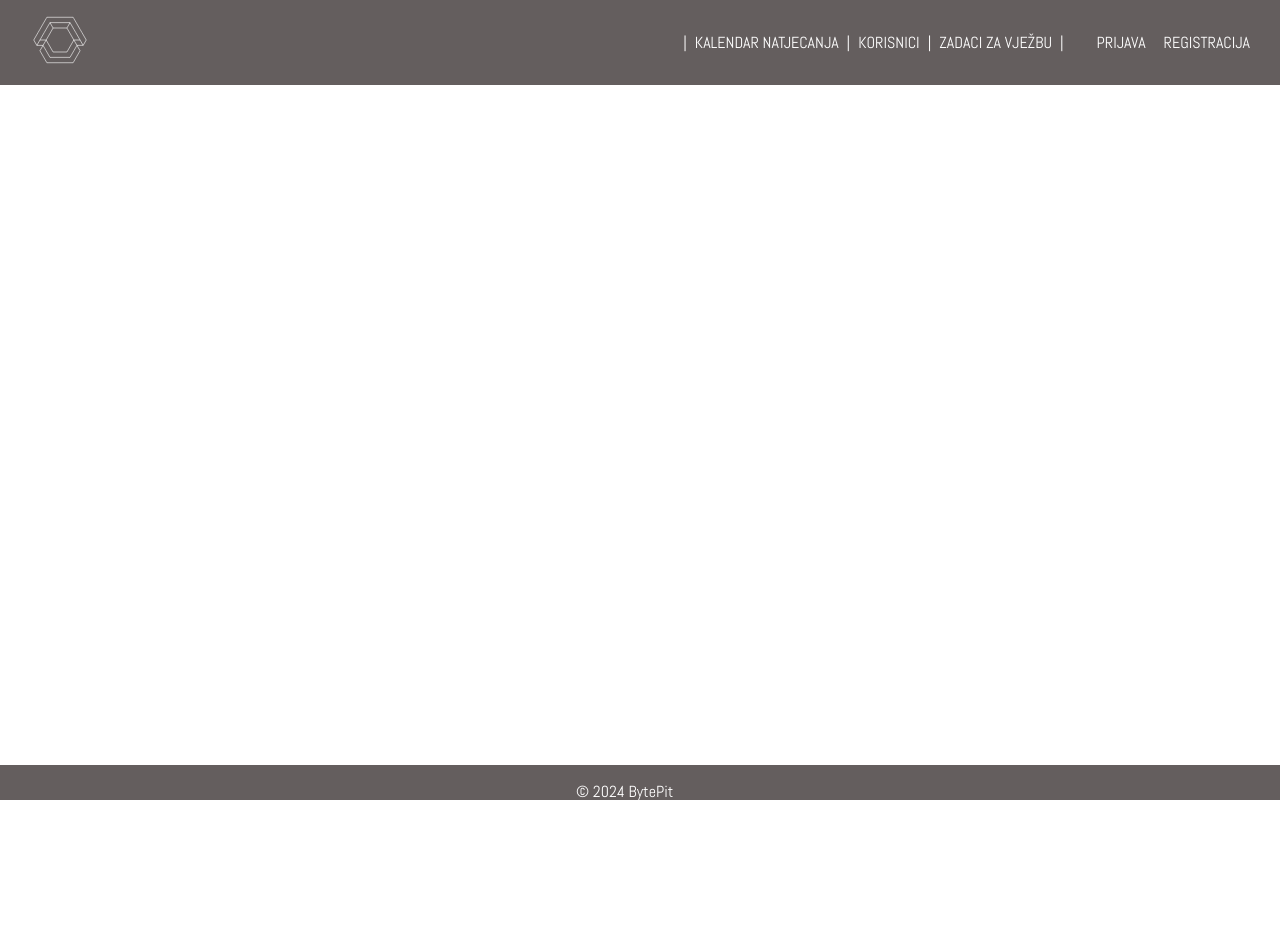
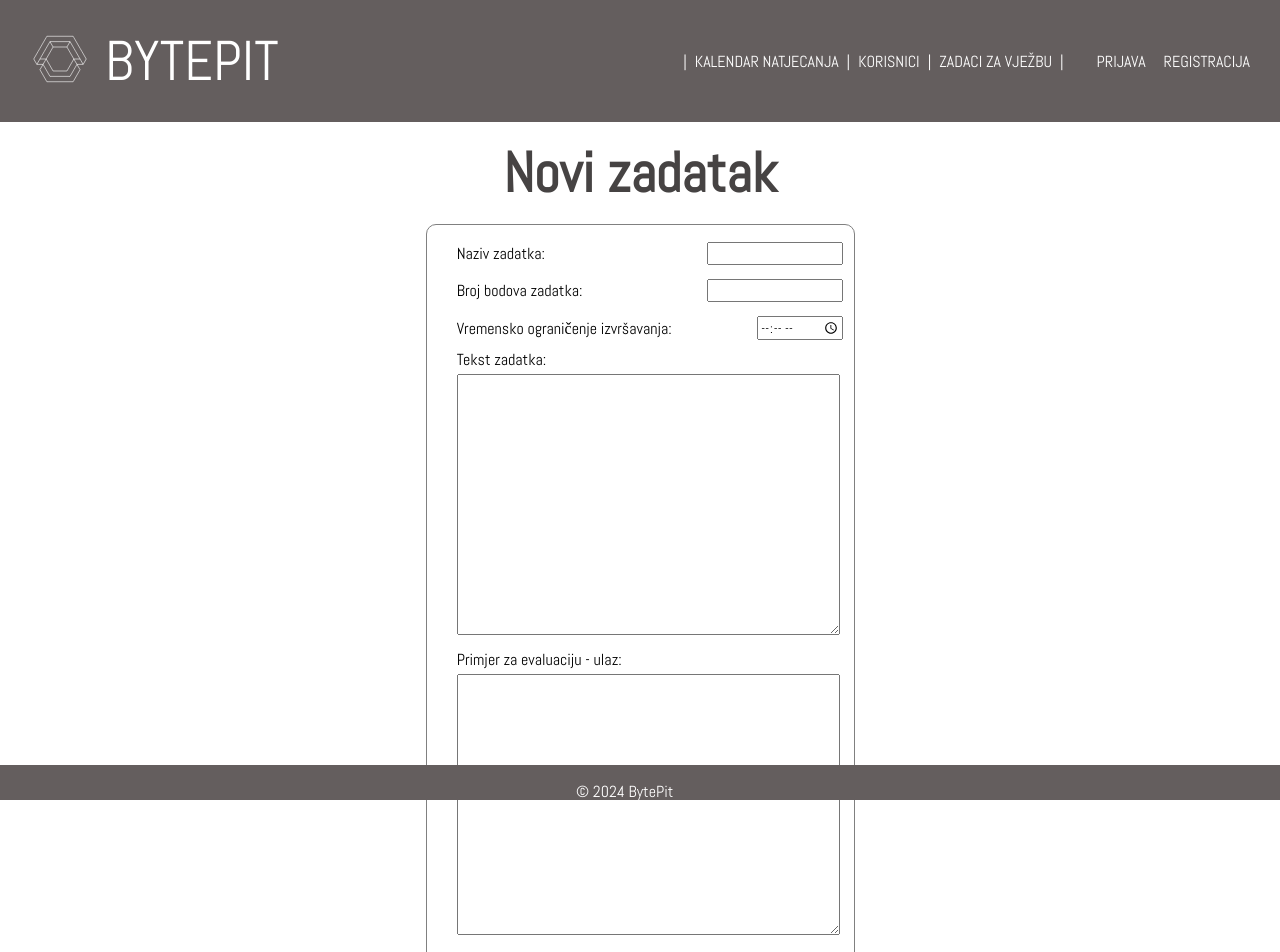
Before and after one commit to filipm55/KoderKolege, a React (Create React App) app in the folder React/byte-pit/: page /tasks/addTask in a window 1280 px wide. Shown: the top 952 px of the page. Before the commit the page ends 800 px from the top, so only its background shows below. Built offline with nearby package versions, Linux system fonts and the light colour scheme.

Commit message:
stranica za zadatke, dodavanje novog zadatka, stranica za kalendar
jos u procesu izrade, stranica za dodavanje novog zadatka ima samo glavne komponente a ne funkcionalnost (a izgled takoder treba promijeniti)

```diff
--- a/React/byte-pit/package.json
+++ b/React/byte-pit/package.json
@@ -3,8 +3,11 @@
   "version": "0.1.0",
   "private": true,
   "dependencies": {
+    "@emotion/react": "^11.11.1",
+    "@emotion/styled": "^11.11.0",
     "@headlessui/react": "^1.7.17",
     "@heroicons/react": "^2.0.18",
+    "@mui/icons-material": "^5.14.19",
     "@testing-library/jest-dom": "^5.17.0",
     "@testing-library/react": "^13.4.0",
     "@testing-library/user-event": "^13.5.0",
--- a/React/byte-pit/src/App.js
+++ b/React/byte-pit/src/App.js
@@ -6,7 +6,9 @@ import Footer from './components/Footer'
 import Login from './pages/Login'
 import Registration from './pages/Registration'
 import Tasks from './pages/Tasks'
+import AddTask from './pages/AddTask'
 import Users from "./pages/Users";
+import Calendar from "./pages/Calendar";
 
 function App() {
 
@@ -20,7 +22,9 @@ function App() {
                 <Route exact path='/login' element={<Login />} />
                 <Route exact path='/registration' element={<Registration />} />
                 <Route exact path='/tasks' element={<Tasks />} />
+                <Route exact path='/tasks/addTask' element={<AddTask />} />
                 <Route exact path='/users' element={<Users />} />
+                <Route exact path='/calendar' element={<Calendar />} />
           </Routes>
         </div>
         <Footer />
--- a/React/byte-pit/src/components/Navbar.js
+++ b/React/byte-pit/src/components/Navbar.js
@@ -42,6 +42,7 @@ const Navbar = () => {
           &#9776;
         </i>
         <Link to='/'> <img src={logo} alt="Logo" className="logo" /></Link>
+        <h2 className="Bytepit">BYTEPIT</h2>
       </div>
       <div className="omotac">
         <div className="middle">
--- a/React/byte-pit/src/components/NavbarStyle.css
+++ b/React/byte-pit/src/components/NavbarStyle.css
@@ -12,6 +12,11 @@
     align-items: center;
     padding-left: 10px;
     justify-self:flex-start;
+  }
+
+  h2.Bytepit {
+    color:white;
+    font-weight: lighter;
   }
 
   .menu-icon {
--- /dev/null
+++ b/React/byte-pit/src/pages/AddTask.js
@@ -0,0 +1,62 @@
+import { useState } from 'react';
+import sendData from "../sendData";
+import './AddTask.css';
+import Cookies from "universal-cookie"
+//import { useHistory } from 'react-router-dom'; // Import useHistory
+
+const AddTask = () => {
+    const [taskName, setTaskName] = useState('');
+    const [taskPoints, setTaskPoints] = useState('');
+    const [taskTime, setTaskTime] = useState('');
+    const [taskText, setTaskText] = useState('');
+    const [taskInput, setTaskInput] = useState('');
+    const [taskOutput, setTaskOutput] = useState('');
+    const [message, setMessage] = useState('');
+    const [errorMessage, setErrorMessage] = useState('');
+    const cookies = new Cookies();
+
+
+    //login
+    const submitFja = async (e) => {
+    };
+
+    return (
+        <div className="wrapper">
+            <h2>Novi zadatak</h2>
+            <form onSubmit={submitFja}>
+                <div className='kucica'>
+                    <label>Naziv zadatka:</label>
+                    <input type="text" value={taskName} required onChange={(e) => setTaskName(e.target.value)}></input>
+                </div>
+                <div className='kucica'>
+                    <label>Broj bodova zadatka:</label>
+                    <input type ="number" value={taskPoints} required onChange={(e) => setTaskPoints(e.target.value)}></input>
+                </div>
+                <div className='kucica'>
+                    <label>Vremensko ograničenje izvršavanja:</label>
+                    <input type ="time" value={taskTime} required onChange={(e) => setTaskTime(e.target.value)}></input>
+                </div>
+                <div className='kucica'>
+                <label>Tekst zadatka:</label></div>
+                <div className='kucica'>
+                    <textarea value={taskText} cols="60" rows="15" required onChange={(e) => setTaskText(e.target.value)}></textarea>
+                </div>
+                <div className='kucica'>
+                <label>Primjer za evaluaciju - ulaz:</label></div>
+                <div className='kucica'>
+                    <textarea value={taskInput} cols="60" rows="15" required onChange={(e) => setTaskInput(e.target.value)}></textarea>
+                </div>
+                <div className='kucica'>
+                <label>Primjer za evaluaciju - izlaz:</label></div>
+                <div className='kucica'>
+                    <textarea value={taskOutput} cols="60" rows="15" required onChange={(e) => setTaskOutput(e.target.value)}></textarea>
+                </div>
+                <button className='submitGumb'>Stvori zadatak!</button>
+                {message && <p className='success'>{message}</p>}
+                {errorMessage && <p className='warning'>{errorMessage}</p>}
+            </form>
+        </div>
+    );
+};
+
+export default AddTask;
--- /dev/null
+++ b/React/byte-pit/src/pages/Calendar.css
@@ -0,0 +1,7 @@
+div.body {
+    display: flex;
+    flex-direction: row;
+    align-items: center;
+    justify-content: center;
+    height: 70vh;
+}
--- /dev/null
+++ b/React/byte-pit/src/pages/Calendar.js
@@ -0,0 +1,15 @@
+import React, { useState } from "react";
+import './Calendar.css';
+import Calendar from 'react-calendar'
+import 'react-calendar/dist/Calendar.css';
+
+
+const Cal = () => {
+    return (
+        <div className="body">
+            <Calendar></Calendar>
+        </div>
+    );
+}
+
+export default Cal;
--- /dev/null
+++ b/React/byte-pit/src/pages/NoviTasks.css
@@ -0,0 +1,66 @@
+div.body1 {
+
+    width: 100vw;
+    height: 80vh;
+    margin-top: -21px;
+    display: flex;
+    flex-direction: column;
+    align-items: center;
+    justify-content: flex-start;
+}
+
+hr.crta {
+    display: block;
+    height: 1px;
+    width: 100vw;
+    border-top: 1px solid white;
+    margin: 1em 0;
+    padding: 0;
+  }
+
+h1.naslov {
+    color:white;
+    font-size: 10vh;
+}
+
+div.kategorije {
+    margin-top: 30px;
+    display: flex;
+    flex-direction: row;
+    width: 100vw;
+    height: 60vh;
+    justify-content: space-evenly;
+    align-items: center;
+}
+
+div.kategorije div {
+    border-radius: 6px;
+    width: 30vw;
+    height: 50vh;
+    display: flex;
+    flex-direction: column;
+    justify-content: flex-start;
+    align-items: center;
+    padding-top: 10px;
+    text-decoration: none;
+
+}
+
+.link {
+    text-decoration: none;
+}
+
+div.kat:hover {
+    border-bottom: 3px solid lightgrey;
+    border-left: solid 2px rgba(211, 211, 211, 0.45);
+    border-right: 2px lightgray solid;
+}
+
+div.kat h3 {
+    font-size: 5vh;
+    color:rgb(112, 112, 112);
+}
+
+div.kat p {
+    margin-top: -10px;
+}
--- a/React/byte-pit/src/pages/Registration.css
+++ b/React/byte-pit/src/pages/Registration.css
@@ -23,7 +23,7 @@ form {
 div.wrapper {
     display: flex;
     flex-direction: column;
-    justify-content: center;
+    justify-content: flex-start;
     align-content:space-between;
     align-items: center;
 
@@ -77,6 +77,10 @@ div.kucica {
     padding: 2px;
 }
 
+textarea {
+    margin-bottom: 10px;
+}
+
 button:hover {
     background-color:rgb(226, 209, 182);
     color: black;
--- a/React/byte-pit/src/pages/Tasks.js
+++ b/React/byte-pit/src/pages/Tasks.js
@@ -1,7 +1,10 @@
-import './Tasks.css';
+import './NoviTasks.css';
 import { useEffect, useState } from "react";
 import {Link} from "react-router-dom";
 import useFetch from "../useFetch";
+import AddToQueueIcon from '@mui/icons-material/AddToQueue';
+import ExtensionIcon from '@mui/icons-material/Extension';
+import CasinoIcon from '@mui/icons-material/Casino';
 
 const Tasks = () => {
 
@@ -10,7 +13,7 @@ const Tasks = () => {
     //backend mora provjeravati i povezivati autora i zadatak?? moramo imat sa zadatka link na korisnika koji ga je objavio i obratno,
     // pri zahtjevu za dohvatom podataka o zadatku moraju tu biti i podaci o autoru (bar id i ime i prezime)
     return (
-        <div className="wrapper">
+        /*<div className="wrapper">
             { error && <div>{ error }</div> }
             { tasks && <div className="task-list">
                 {tasks.map(task => (
@@ -19,7 +22,34 @@ const Tasks = () => {
                     </div>
                 ))}
             </div> }
+        </div>*/
+
+        <div className="body1">
+            <div className="kategorije">
+                <Link to='/tasks/virtual' className="link">
+                    <div className="kat">
+                        <CasinoIcon sx={{ fontSize: 60 }} color="primary"/>
+                        <h3>Kreiraj virtualno natjecanje</h3>
+                        <p>**opis**</p>
+                    </div>
+                </Link>
+                <Link to='/tasks/practice' className="link">
+                    <div className="kat">
+                        <ExtensionIcon sx={{ fontSize: 60 }} color="primary"/>
+                        <h3>Zadaci za vježbu</h3>
+                        <p>**opis**</p>
+                    </div>
+                </Link>
+                <Link to='/tasks/addTask' className="link">
+                    <div className="kat">
+                        <AddToQueueIcon sx={{ fontSize: 60 }} color="primary"/>
+                        <h3>Dodaj novi zadatak</h3>
+                        <p>**opis**</p>
+                    </div>
+                </Link>
+            </div>
         </div>
+
     );
 }
 
```
Also changed, not shown: React/byte-pit/src/pages/AddTask.css (added), 1 other file (tests, documents, lock files or other folders).
